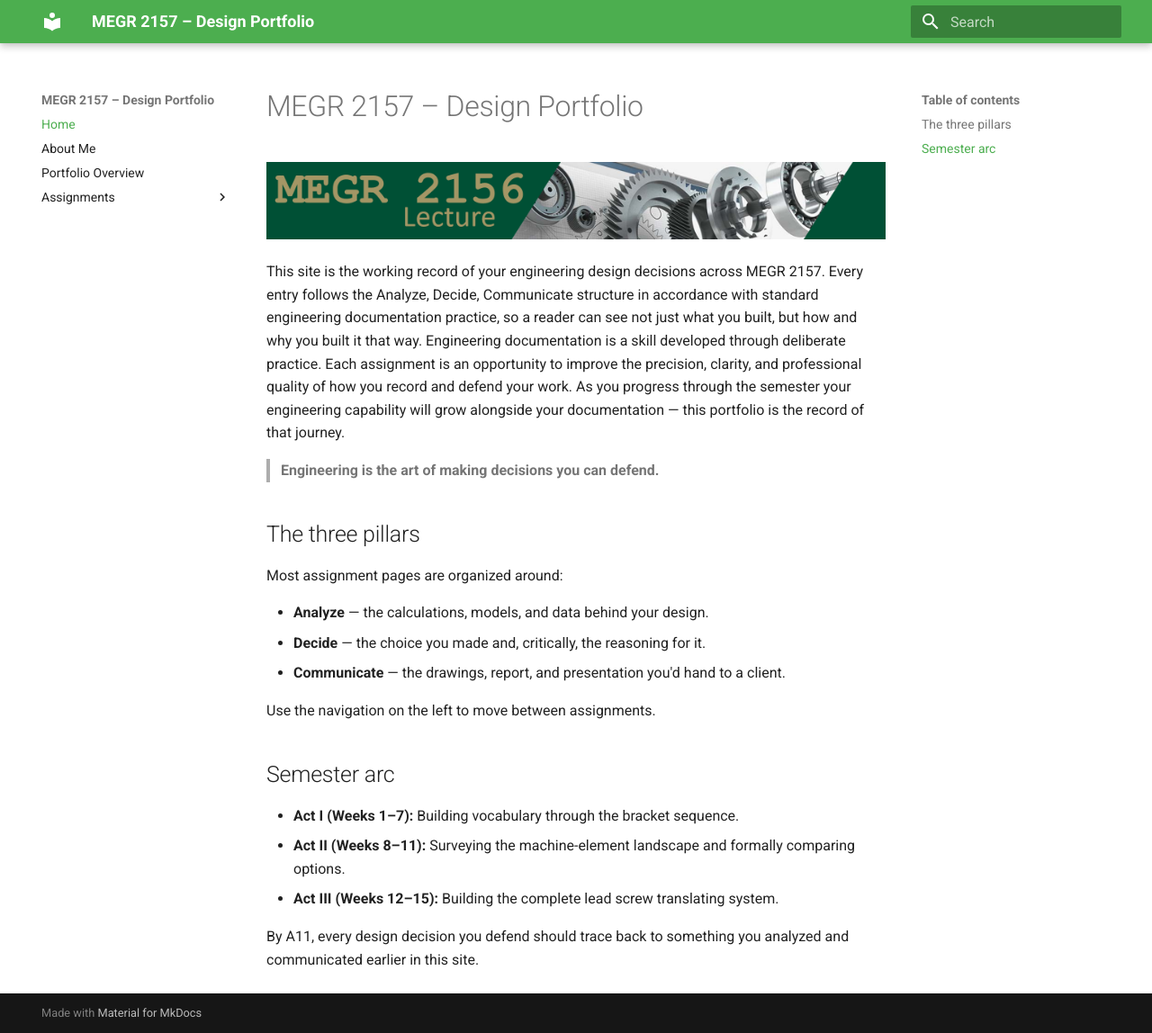
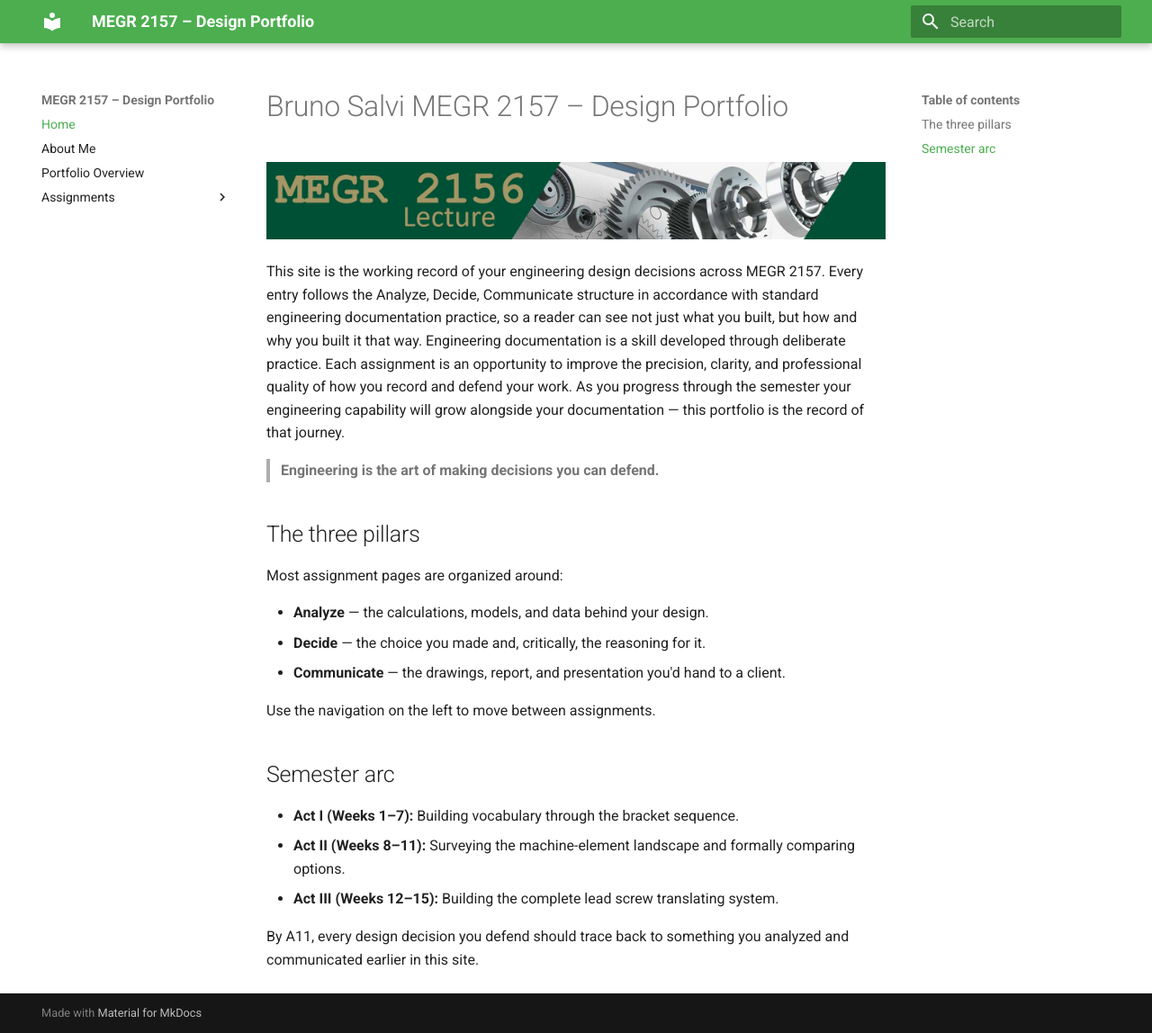
Before and after one commit to bsalvi7/megr2156-portfolio, an MkDocs documentation site: the page built from docs/index.md, in a window 1280 px wide and 1148 px high. Shown: the whole window at 90% size. Built offline with MkDocs 1.6.1 and Material for MkDocs 9.7.7, drawn with Linux system fonts in a browser that asks for light colours.

Commit message:
Initial Site Setup

```diff
--- a/docs/index.md
+++ b/docs/index.md
@@ -1,4 +1,4 @@
-# MEGR 2157 – Design Portfolio
+# Bruno Salvi MEGR 2157 – Design Portfolio
 
 ![MEGR 2156-7 Title](MEGR2156title.png)
 
```
